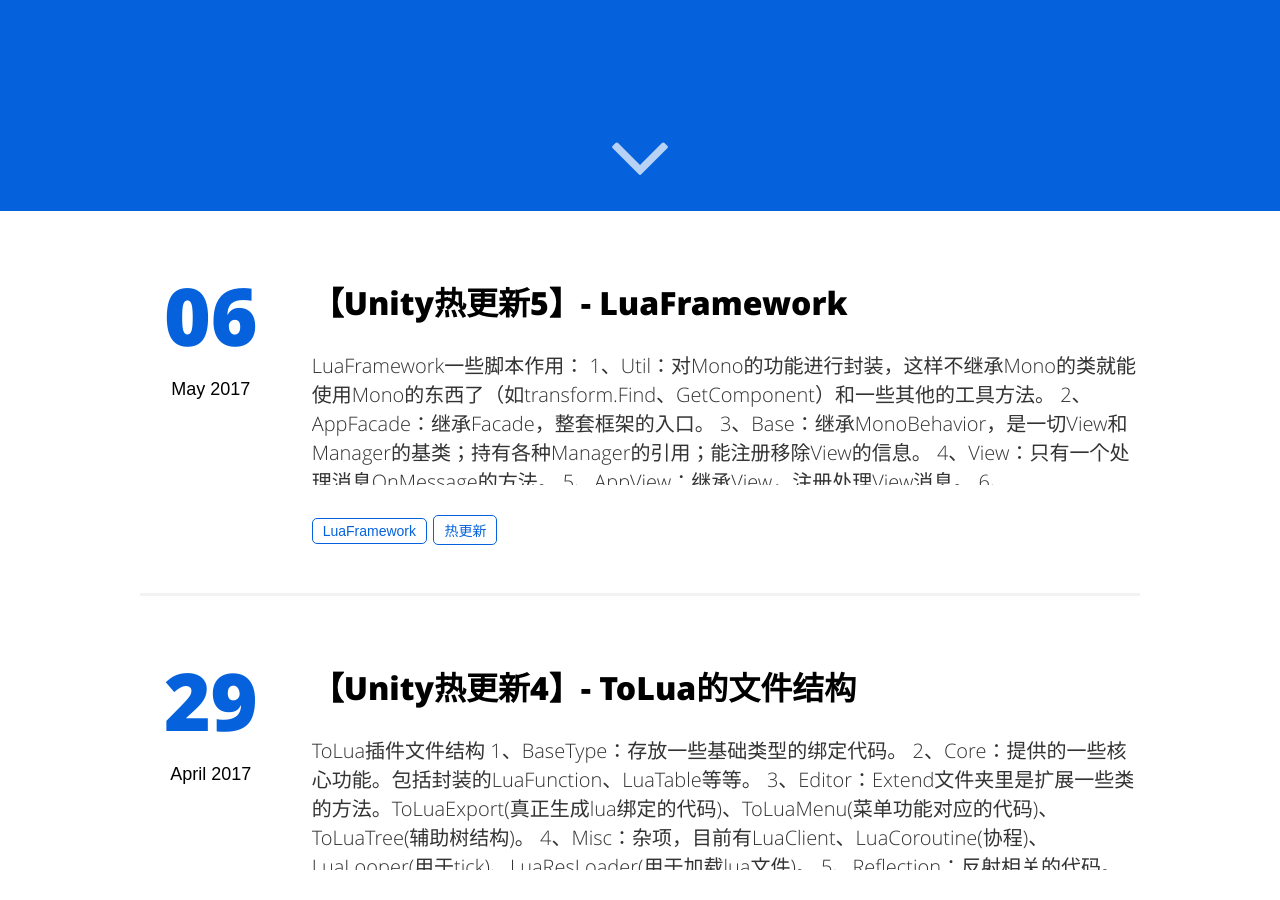
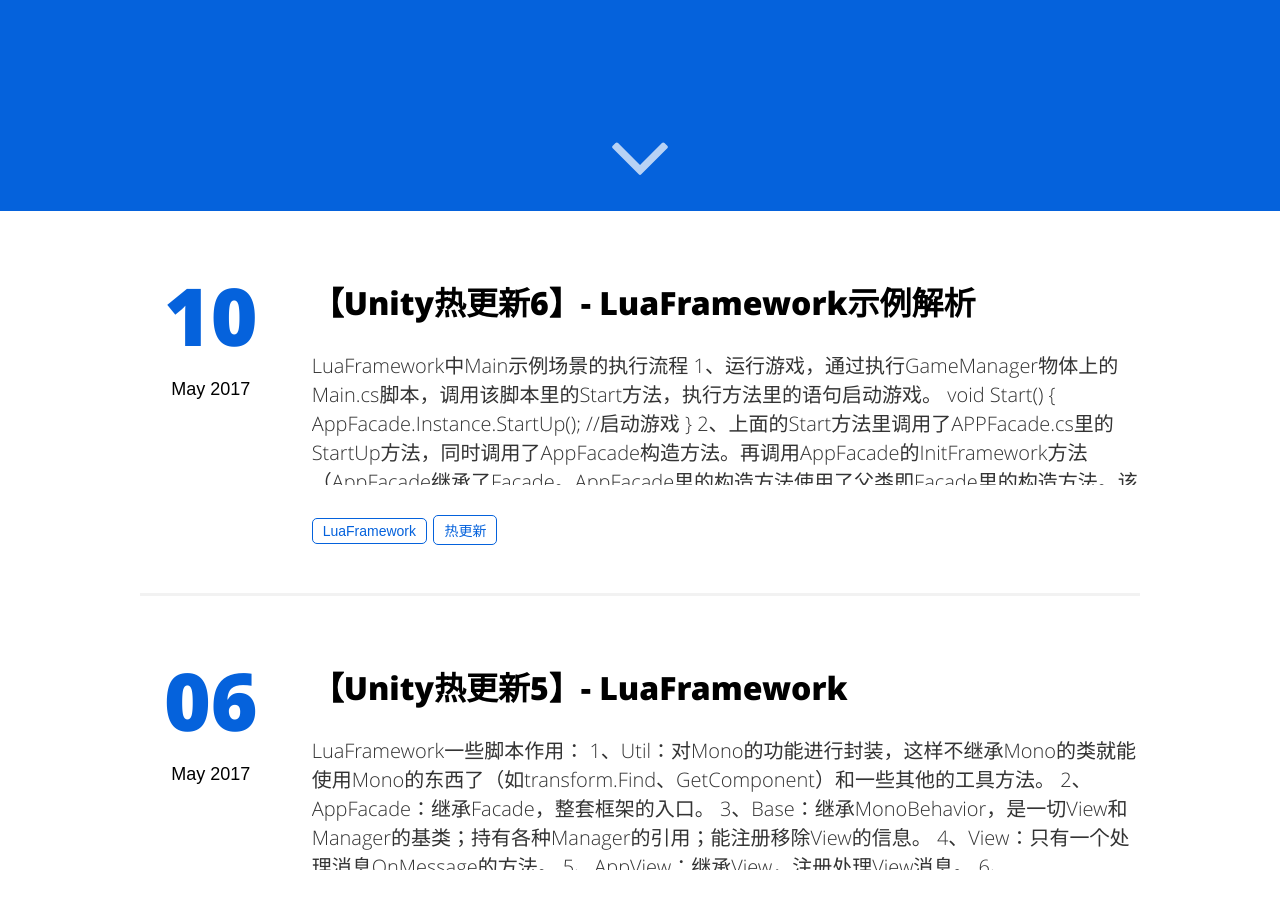
Before and after one commit to BruceQi93/BruceQi93.github.io, a Jekyll site: the page built from index.html, in a window 1280 px wide and 900 px high, scrolled down 689 px. Built offline with Jekyll 4.4.1, drawn with Linux system fonts in a browser that asks for light colours; some of the changed text lies outside the part shown.

Commit message:
更新文件

```diff
--- /dev/null
+++ b/_posts/2017-5-10-HotUpdate-6.md
@@ -0,0 +1,103 @@
+---
+layout: post
+title: "【Unity热更新6】- LuaFramework示例解析"
+date: 2017-5-10
+image: '/assets/img/'
+description: '解析LuaFramework中示例的执行流程.'
+tags:
+- LuaFramework
+- 热更新
+categories:
+- Unity热更新
+---
+
+#### LuaFramework中Main示例场景的执行流程
+
+1、运行游戏，通过执行GameManager物体上的Main.cs脚本，调用该脚本里的Start方法，执行方法里的语句启动游戏。
+
+    void Start()
+    {
+    	AppFacade.Instance.StartUp();   //启动游戏
+    }
+
+2、上面的Start方法里调用了APPFacade.cs里的StartUp方法，同时调用了AppFacade构造方法。再调用AppFacade的InitFramework方法（AppFacade继承了Facade。AppFacade里的构造方法使用了父类即Facade里的构造方法。该构造方法调用了虚方法InitFramework。而子类AppFacade又重写了InitFramework方法）。
+
+    override protected void InitFramework()
+    {
+	    base.InitFramework();
+	    RegisterCommand(NotiConst.START_UP, typeof(StartUpCommand));
+    }
+
+3、AppFacade的InitFramework方法调用了RegisterCommand方法，引向了StartUpCommand脚本，该脚本里初始化所有的管理器（LuaManager、PanelManager、SoundManager、TimerManger、NetworkManager、ResourceManager、ThreadManager、ObjectPoolManager、GameManager），将其加载到GameManager物体上。
+
+     //-----------------初始化管理器-----------------------
+    AppFacade.Instance.AddManager<LuaManager>(ManagerName.Lua);
+    AppFacade.Instance.AddManager<PanelManager>(ManagerName.Panel);
+    AppFacade.Instance.AddManager<SoundManager>(ManagerName.Sound);
+    AppFacade.Instance.AddManager<TimerManager>(ManagerName.Timer);
+    AppFacade.Instance.AddManager<NetworkManager>(ManagerName.Network);
+    AppFacade.Instance.AddManager<ResourceManager>(ManagerName.Resource);
+    AppFacade.Instance.AddManager<ThreadManager>(ManagerName.Thread);
+    AppFacade.Instance.AddManager<ObjectPoolManager>(ManagerName.ObjectPool);
+    AppFacade.Instance.AddManager<GameManager>(ManagerName.Game);
+
+4、PanelManager.cs里有一个创建面板的方法CreatePanel(string name, LuaFunction func = null)方法。方法里传入两个参数：面板的名字和一个lua方法。
+
+5、PromptPanel.lua脚本里提供了控件变量（btnOpen、gridParent）给PromptCtrl.lua脚本使用。
+
+    this.btnOpen = transform:FindChild("Open").gameObject;
+    this.gridParent = transform:FindChild('ScrollView/Grid');
+
+6、PromptCtrl.lua里调用了PanelManager里的CreatePanel方法。
+
+	panelMgr:CreatePanel('Prompt', this.OnCreate);
+
+7、然后调用lua里的方法OnCreate方法。该方法里得到UIpanelhe LuaBehaviour组件，调用AddClick方法，给btnOpen添加点击事件，调用Loadprefab方法，加载预设体。
+
+	--启动事件--
+	function PromptCtrl.OnCreate(obj)
+		gameObject = obj;
+		transform = obj.transform;
+
+		panel = transform:GetComponent('UIPanel');
+		prompt = transform:GetComponent('LuaBehaviour');
+		logWarn("Start lua--->>"..gameObject.name);
+
+		prompt:AddClick(PromptPanel.btnOpen, this.OnClick);
+		resMgr:LoadPrefab('prompt', { 'PromptItem' }, this.InitPanel);
+	end
+
+8、加载预设体方法里调用lua里的InitPanel方法来初始化面板。
+
+    function PromptCtrl.InitPanel(objs)
+    	local count = 100;
+    	local parent = PromptPanel.gridParent;
+    	for i = 1, count do
+    		local go = newObject(objs[0]);
+    		go.name = 'Item'..tostring(i);
+    		go.transform:SetParent(parent);
+    		go.transform.localScale = Vector3.one;
+    		go.transform.localPosition = Vector3.zero;
+    		prompt:AddClick(go, this.OnItemClick);
+
+    		local label = go.transform:FindChild('Text');
+    		label:GetComponent('Text').text = tostring(i);
+    	end
+    end
+
+9、在define.lua文件中持有所有的manager的引用，和一些C#脚本的引用。在别的lua文件中只要require "Common/define"，就可以直接使用这些引用了。
+
+    Util = LuaFramework.Util;
+    AppConst = LuaFramework.AppConst;
+    LuaHelper = LuaFramework.LuaHelper;
+    ByteBuffer = LuaFramework.ByteBuffer;
+
+    resMgr = LuaHelper.GetResManager();
+    panelMgr = LuaHelper.GetPanelManager();
+    soundMgr = LuaHelper.GetSoundManager();
+    networkMgr = LuaHelper.GetNetManager();
+
+    WWW = UnityEngine.WWW;
+    GameObject = UnityEngine.GameObject;
+
+---
--- a/_posts/2017-5-6-HotUpdate-5.md
+++ b/_posts/2017-5-6-HotUpdate-5.md
@@ -25,11 +25,13 @@
 
 6、LuaManager：继承Manager，入口类。初始化Lua代码加载路径，引用一个LuaState并封装其功能（读取lua文件、调用方法等）。
 
-7、ResourceManager：加载AssetBundle的相关操作。在PC平台上默认加载的是Assets\StreamingAssets里的东西，移动平台上则是Application.persistentDataPath。
+7、LuaHelper：提供了各种管理器的获取方法和一些函数回调。
 
-8、TreadManager：解包与下载资源。
+8、ResourceManager：加载AssetBundle的相关操作。在PC平台上默认加载的是Assets\StreamingAssets里的东西，移动平台上则是Application.persistentDataPath。
 
-9、PanelManager:默认lua创建的panel都要在tag为GuiCamera的物体下，提供创建panel的方法。
+9、TreadManager：解包与下载资源。
+
+10、PanelManager:默认lua创建的panel都要在tag为GuiCamera的物体下，提供创建panel的方法。
 
 #### 加载AB包的四个步骤：
 
```
